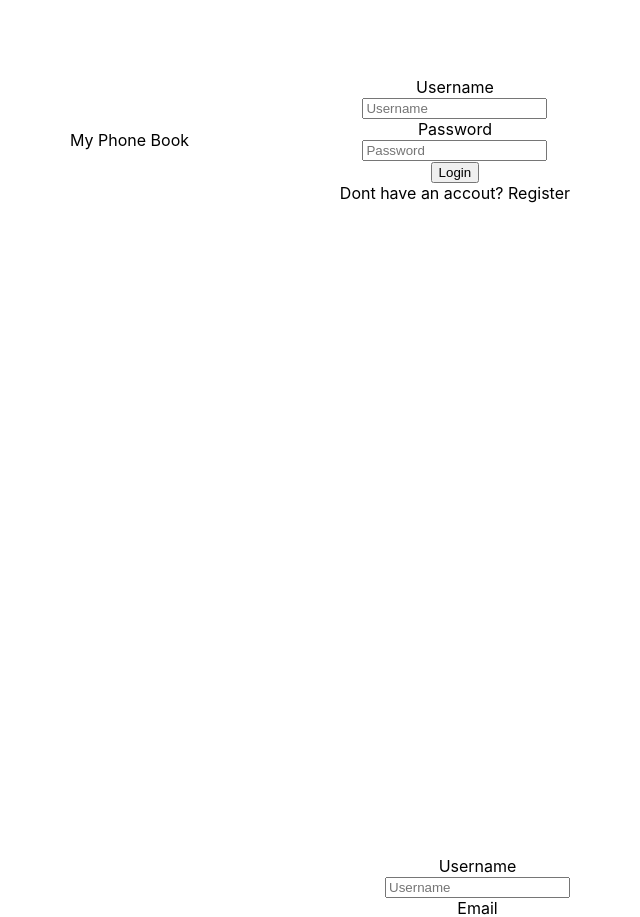
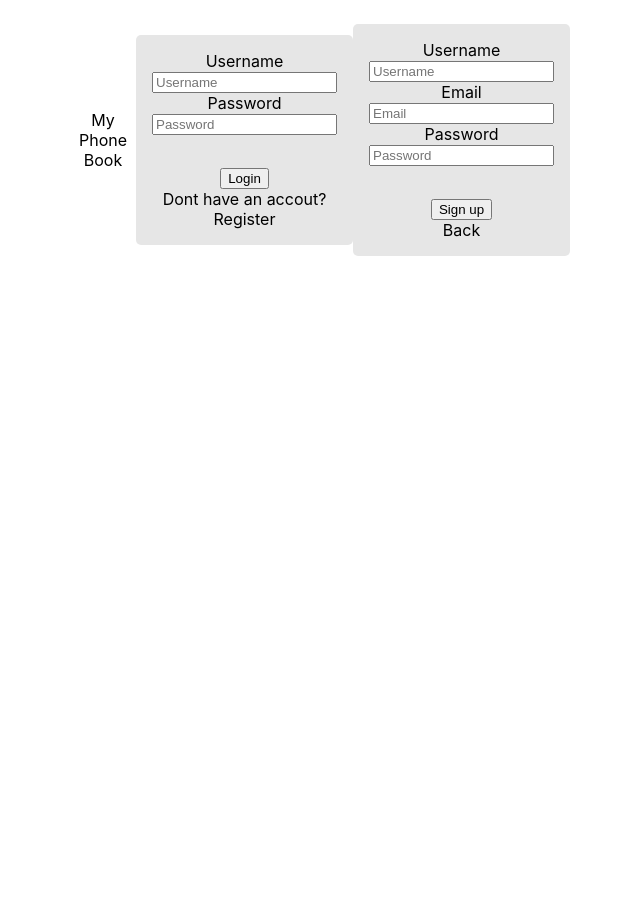
Before and after one commit to Yousef-Baytam/reactjs_nodejs_adress_book, a React (Create React App) app in the folder frontend/: page / in a window 1280 px wide. Shown: the part 260-1177 px from the top of the page, without its empty margins (320-960 px from the left). After the commit the page ends 800 px from the top, so only its background shows below. Built offline with nearby package versions, Linux system fonts and the light colour scheme.

Commit message:
Added some form styling

```diff
--- a/frontend/src/App.css
+++ b/frontend/src/App.css
@@ -134,3 +134,26 @@
   align-items: center;
   justify-content: space-between;
 }
+
+form {
+  width: 300px;
+  background-color: #e6e6e6;
+  height: fit-content;
+  padding: 1em;
+  border-radius: 5px;
+  display: flex;
+  flex-direction: column;
+  align-items: center;
+  justify-content: space-between;
+}
+
+form-content {
+  display: flex;
+  flex-direction: column;
+  align-items: center;
+  justify-content: space-between;
+}
+
+.action {
+  padding-top: 2em;
+}
--- a/frontend/src/components/Submit.js
+++ b/frontend/src/components/Submit.js
@@ -2,7 +2,7 @@ import React from 'react'
 
 export default function Submit(props) {
     return (
-        <div>
+        <div className='action'>
             <input className='submit' type={'submit'} value={props.value} onClick={(e) => { e.preventDefault(); props.run() }} />
         </div>
     )
--- a/frontend/src/pages/Auth.js
+++ b/frontend/src/pages/Auth.js
@@ -58,20 +58,15 @@ export default function Auth(props) {
                 <div>
                     My Phone Book
                 </div>
-                <form>
-                    <div>
+                <form className=''>
+                    <div className='form-content'>
                         <Input type={'text'} name={'usernameLogin'} placeholder={'Username'} value={username} setValue={setUsername} />
                         <Input type={'password'} name={'passwordLogin'} placeholder={'Password'} value={password} setValue={setPassword} />
                         <Submit value={'Login'} run={handleLogin} />
                         <div>Dont have an accout? <span>Register</span></div>
                     </div>
                 </form>
-            </div>
-            <div className='auth-container'>
-                <div>
-                    My Phone Book
-                </div>
-                <form>
+                <form className=''>
                     <div>
                         <Input type={'text'} name={'usernameRegister'} placeholder={'Username'} value={username} setValue={setUsername} />
                         <Input type={'email'} name={'emailRegister'} placeholder={'Email'} value={email} setValue={setEmail} />
```
